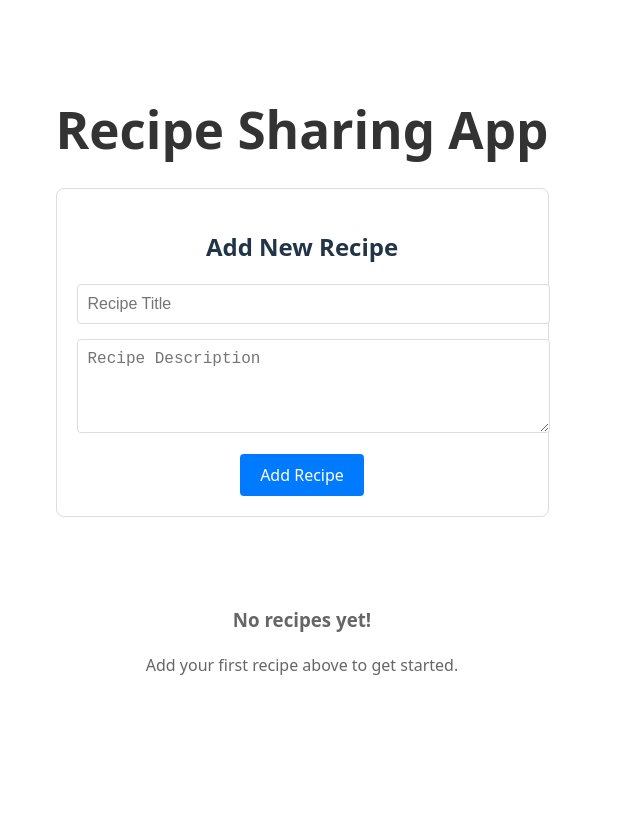
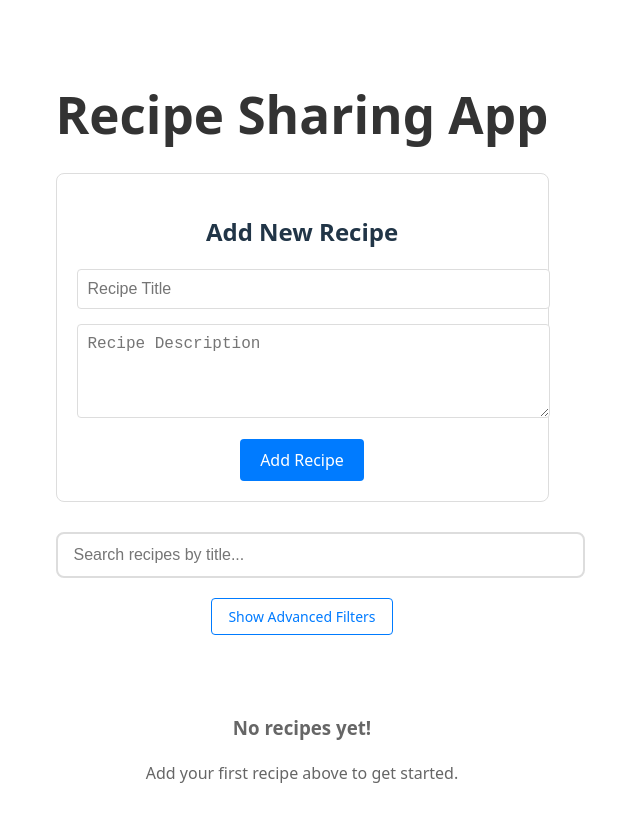
Before and after one commit to theisraelolaleye/alx-fe-reactjs, a React (Vite) app in the folder recipe-sharing-app/: page / in a window 1280 px wide. Shown: the top 822 px of the page, without its empty margins (338-978 px from the left). Before the commit the page ends 800 px from the top, so only its background shows below. Built offline with nearby package versions, Linux system fonts and the light colour scheme.

Commit message:
2. Implementing Advanced Search and Filtering Capabilities

```diff
--- a/recipe-sharing-app/src/App.jsx
+++ b/recipe-sharing-app/src/App.jsx
@@ -3,6 +3,8 @@ import './App.css';
 import AddRecipeForm from './components/AddRecipeForm';
 import RecipeList from './components/RecipeList';
 import RecipeDetails from './components/RecipeDetails';
+import SearchBar from './components/SearchBar';
+import AdvancedFilter from './components/AdvancedFilter';
 
 function App() {
   return (
@@ -16,6 +18,8 @@ function App() {
           <Route path="/" element={
             <div>
               <AddRecipeForm />
+              <SearchBar />
+              <AdvancedFilter />
               <RecipeList />
             </div>
           } />
--- /dev/null
+++ b/recipe-sharing-app/src/components/AdvancedFilter.jsx
@@ -0,0 +1,132 @@
+import { useState } from 'react';
+import useRecipeStore from './recipeStore';
+
+const AdvancedFilter = () => {
+  const [showAdvanced, setShowAdvanced] = useState(false);
+  const [sortBy, setSortBy] = useState('newest');
+  const recipes = useRecipeStore(state => state.recipes);
+  const setRecipes = useRecipeStore(state => state.setRecipes);
+
+  const sortRecipes = (sortType) => {
+    const sortedRecipes = [...recipes].sort((a, b) => {
+      switch (sortType) {
+        case 'newest':
+          return b.id - a.id;
+        case 'oldest':
+          return a.id - b.id;
+        case 'alphabetical':
+          return a.title.localeCompare(b.title);
+        case 'reverse-alphabetical':
+          return b.title.localeCompare(a.title);
+        default:
+          return 0;
+      }
+    });
+    setRecipes(sortedRecipes);
+    setSortBy(sortType);
+  };
+
+  const clearAllFilters = () => {
+    // This would reset to original order - for now just reset to newest
+    sortRecipes('newest');
+  };
+
+  if (!showAdvanced) {
+    return (
+      <div style={{ marginBottom: '20px' }}>
+        <button
+          onClick={() => setShowAdvanced(true)}
+          style={{
+            backgroundColor: 'transparent',
+            border: '1px solid #007bff',
+            color: '#007bff',
+            padding: '8px 16px',
+            borderRadius: '4px',
+            cursor: 'pointer',
+            fontSize: '14px'
+          }}
+        >
+          Show Advanced Filters
+        </button>
+      </div>
+    );
+  }
+
+  return (
+    <div style={{
+      marginBottom: '20px',
+      padding: '16px',
+      border: '1px solid #ddd',
+      borderRadius: '8px',
+      backgroundColor: '#f8f9fa'
+    }}>
+      <div style={{ display: 'flex', justifyContent: 'space-between', alignItems: 'center', marginBottom: '16px' }}>
+        <h3 style={{ margin: 0, fontSize: '16px' }}>Advanced Filters</h3>
+        <button
+          onClick={() => setShowAdvanced(false)}
+          style={{
+            backgroundColor: 'transparent',
+            border: 'none',
+            fontSize: '18px',
+            cursor: 'pointer',
+            color: '#666'
+          }}
+        >
+          ×
+        </button>
+      </div>
+
+      <div style={{ display: 'grid', gridTemplateColumns: 'repeat(auto-fit, minmax(200px, 1fr))', gap: '16px' }}>
+        <div>
+          <label style={{ display: 'block', marginBottom: '8px', fontWeight: 'bold', fontSize: '14px' }}>
+            Sort by:
+          </label>
+          <select
+            value={sortBy}
+            onChange={(e) => sortRecipes(e.target.value)}
+            style={{
+              width: '100%',
+              padding: '8px',
+              border: '1px solid #ddd',
+              borderRadius: '4px',
+              fontSize: '14px'
+            }}
+          >
+            <option value="newest">Newest First</option>
+            <option value="oldest">Oldest First</option>
+            <option value="alphabetical">A-Z</option>
+            <option value="reverse-alphabetical">Z-A</option>
+          </select>
+        </div>
+
+        <div>
+          <label style={{ display: 'block', marginBottom: '8px', fontWeight: 'bold', fontSize: '14px' }}>
+            Actions:
+          </label>
+          <button
+            onClick={clearAllFilters}
+            style={{
+              backgroundColor: '#6c757d',
+              color: 'white',
+              border: 'none',
+              padding: '8px 16px',
+              borderRadius: '4px',
+              cursor: 'pointer',
+              fontSize: '14px'
+            }}
+          >
+            Reset Filters
+          </button>
+        </div>
+      </div>
+
+      <div style={{ marginTop: '16px', fontSize: '12px', color: '#666' }}>
+        <p style={{ margin: 0 }}>
+          💡 Tip: Use the search bar above to filter by recipe title or description
+        </p>
+      </div>
+    </div>
+  );
+};
+
+export default AdvancedFilter;
--- a/recipe-sharing-app/src/components/RecipeList.jsx
+++ b/recipe-sharing-app/src/components/RecipeList.jsx
@@ -1,10 +1,26 @@
 // RecipeList component
 import { useNavigate } from 'react-router-dom';
+import { useEffect } from 'react';
 import useRecipeStore from './recipeStore';
 
 const RecipeList = () => {
   const recipes = useRecipeStore(state => state.recipes);
+  const searchTerm = useRecipeStore(state => state.searchTerm);
+  const filterRecipe = useRecipeStore(state => state.filterRecipe);
   const navigate = useNavigate();
+
+  // Calculate filtered recipes based on current search term
+  const displayedRecipes = searchTerm
+    ? recipes.filter(recipe =>
+      recipe.title.toLowerCase().includes(searchTerm.toLowerCase()) ||
+      recipe.description.toLowerCase().includes(searchTerm.toLowerCase())
+    )
+    : recipes;
+
+  // Trigger filtering when search term changes
+  useEffect(() => {
+    filterRecipe();
+  }, [searchTerm, filterRecipe]);
 
   if (recipes.length === 0) {
     return (
@@ -15,11 +31,45 @@ const RecipeList = () => {
     );
   }
 
+  if (searchTerm && displayedRecipes.length === 0) {
+    return (
+      <div style={{ textAlign: 'center', padding: '40px', color: '#666' }}>
+        <h3>No recipes found</h3>
+        <p>No recipes match your search for "{searchTerm}"</p>
+        <p>Try searching with different keywords or add a new recipe!</p>
+      </div>
+    );
+  }
+
   return (
     <div>
+      <div style={{ display: 'flex', justifyContent: 'space-between', alignItems: 'center', marginBottom: '20px' }}>
         <h2>Recipe Collection</h2>
+        {searchTerm && (
+          <div style={{ fontSize: '14px', color: '#666' }}>
+            Showing {displayedRecipes.length} of {recipes.length} recipes
+          </div>
+        )}
+      </div>
       <div style={{ display: 'grid', gap: '20px', marginTop: '20px' }}>
-        {recipes.map(recipe => (
+        {displayedRecipes.map(recipe => {
+          // Helper function to highlight search terms
+          const highlightSearchTerm = (text, searchTerm) => {
+            if (!searchTerm) return text;
+            const regex = new RegExp(`(${searchTerm})`, 'gi');
+            const parts = text.split(regex);
+            return parts.map((part, index) =>
+              regex.test(part) ? (
+                <span key={index} style={{ backgroundColor: '#ffeb3b', fontWeight: 'bold' }}>
+                  {part}
+                </span>
+              ) : (
+                part
+              )
+            );
+          };
+
+          return (
             <div
               key={recipe.id}
               style={{
@@ -34,7 +84,9 @@ const RecipeList = () => {
               onMouseEnter={(e) => e.target.style.boxShadow = '0 4px 8px rgba(0,0,0,0.1)'}
               onMouseLeave={(e) => e.target.style.boxShadow = 'none'}
             >
-            <h3 style={{ margin: '0 0 10px 0', color: '#333' }}>{recipe.title}</h3>
+              <h3 style={{ margin: '0 0 10px 0', color: '#333' }}>
+                {highlightSearchTerm(recipe.title, searchTerm)}
+              </h3>
               <p style={{
                 margin: '0',
                 color: '#666',
@@ -44,13 +96,14 @@ const RecipeList = () => {
                 WebkitLineClamp: 3,
                 WebkitBoxOrient: 'vertical'
               }}>
-              {recipe.description}
+                {highlightSearchTerm(recipe.description, searchTerm)}
               </p>
               <div style={{ marginTop: '10px', fontSize: '14px', color: '#007bff' }}>
                 Click to view details →
               </div>
             </div>
-        ))}
+          );
+        })}
       </div>
     </div>
   );
--- /dev/null
+++ b/recipe-sharing-app/src/components/SearchBar.jsx
@@ -0,0 +1,82 @@
+import { useState, useEffect } from 'react';
+import useRecipeStore from './recipeStore';
+
+const SearchBar = () => {
+  const searchTerm = useRecipeStore(state => state.searchTerm);
+  const setSearchTerm = useRecipeStore(state => state.setSearchTerm);
+  const filterRecipe = useRecipeStore(state => state.filterRecipe);
+  const [localSearchTerm, setLocalSearchTerm] = useState(searchTerm);
+
+  useEffect(() => {
+    const delayedSearch = setTimeout(() => {
+      setSearchTerm(localSearchTerm);
+      filterRecipe();
+    }, 300); // Debounce search for better performance
+
+    return () => clearTimeout(delayedSearch);
+  }, [localSearchTerm, setSearchTerm, filterRecipe]);
+
+  const handleClear = () => {
+    setLocalSearchTerm('');
+    setSearchTerm('');
+    filterRecipe();
+  };
+
+  return (
+    <div style={{ marginBottom: '20px' }}>
+      <div style={{ display: 'flex', gap: '10px', alignItems: 'center' }}>
+        <div style={{ flex: 1, position: 'relative' }}>
+          <input
+            type="text"
+            value={localSearchTerm}
+            onChange={(e) => setLocalSearchTerm(e.target.value)}
+            placeholder="Search recipes by title..."
+            style={{
+              width: '100%',
+              padding: '12px 16px',
+              fontSize: '16px',
+              border: '2px solid #ddd',
+              borderRadius: '8px',
+              outline: 'none',
+              transition: 'border-color 0.2s',
+            }}
+            onFocus={(e) => e.target.style.borderColor = '#007bff'}
+            onBlur={(e) => e.target.style.borderColor = '#ddd'}
+          />
+          {localSearchTerm && (
+            <button
+              onClick={handleClear}
+              style={{
+                position: 'absolute',
+                right: '8px',
+                top: '50%',
+                transform: 'translateY(-50%)',
+                background: 'none',
+                border: 'none',
+                fontSize: '18px',
+                color: '#666',
+                cursor: 'pointer',
+                padding: '4px'
+              }}
+              title="Clear search"
+            >
+              ×
+            </button>
+          )}
+        </div>
+      </div>
+      {searchTerm && (
+        <p style={{
+          margin: '8px 0 0 0',
+          fontSize: '14px',
+          color: '#666',
+          fontStyle: 'italic'
+        }}>
+          {searchTerm ? `Searching for: "${searchTerm}"` : ''}
+        </p>
+      )}
+    </div>
+  );
+};
+
+export default SearchBar;
--- a/recipe-sharing-app/src/components/recipeStore.js
+++ b/recipe-sharing-app/src/components/recipeStore.js
@@ -2,7 +2,17 @@ import { create } from 'zustand'
 
 const useRecipeStore = create(set => ({
   recipes: [],
-  addRecipe: (newRecipe) => set(state => ({ recipes: [...state.recipes, newRecipe] })),
+  searchTerm: '',
+  setSearchTerm: (term) => set({
+    searchTerm: term
+  }),
+  filteredRecipes: [],
+  filterRecipe: () => set(state => ({
+    filteredRecipes: state.recipes.filter(recipe => recipe.title.toLowerCase().includes(state.searchTerm.toLowerCase()))
+  })),
+  addRecipe: (newRecipe) => set(state => ({
+    recipes: [...state.recipes, { ...newRecipe, id: Date.now() }]
+  })),
   updateRecipe: (updatedRecipe) => set(state => ({
     recipes: state.recipes.map(recipe =>
       recipe.id === updatedRecipe.id ? updatedRecipe : recipe
@@ -14,5 +24,4 @@ const useRecipeStore = create(set => ({
   setRecipes: (recipes) => set({ recipes })
 }));
 
-
 export default useRecipeStore;
```
Lines whose indentation alone changed are shown as unchanged.
